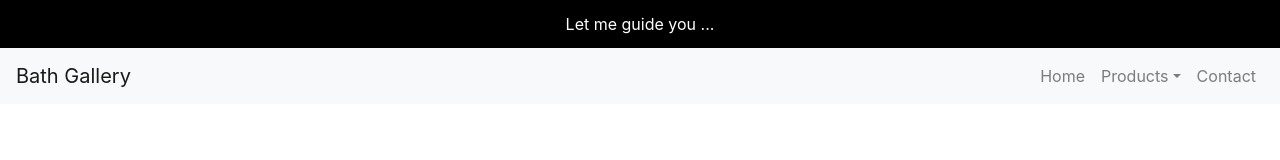
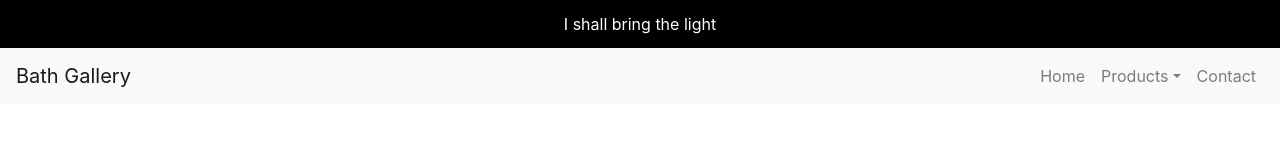
Before and after one commit to harjot85/BathGallery, a React (Create React App) app: page / in a window 1280 px wide. Shown: the top 160 px of the page. Built offline with nearby package versions, Linux system fonts and the light colour scheme.

Commit message:
Move Information bar to functions

```diff
--- a/src/App.js
+++ b/src/App.js
@@ -4,10 +4,12 @@ import Home from "./pages/home/home";
 import Products from "./pages/products/products";
 import Contact from "./pages/contact/contact";
 import { BrowserRouter as Router, Route } from "react-router-dom";
-
+import Navigation from "./components/navigationBar/navigationBar";
 
 function App() {
   return (
+    <>
+      <Navigation />
       <Router>
         <div className="App">
           <Route exact path="/" component={Home} />
@@ -15,6 +17,7 @@ function App() {
           <Route path="/contact" component={Contact} />
         </div>
       </Router>
+    </>
   );
 }
 
--- a/src/components/navigationBar/navigationBar.js
+++ b/src/components/navigationBar/navigationBar.js
@@ -12,6 +12,7 @@ import {
   DropdownMenu,
   DropdownItem
 } from "reactstrap";
+import {getInformationBar} from "../../utilities/functions";
 
 export default class Navigation extends React.Component {
   constructor(props) {
@@ -30,6 +31,7 @@ export default class Navigation extends React.Component {
   render() {
     return (
       <div>
+        {getInformationBar()}
         <Navbar color="light" light expand="md">
           <NavbarBrand href="/">Bath Gallery</NavbarBrand>
           <NavbarToggler onClick={this.toggle} />
--- a/src/components/sharedStyledComponents/index.js
+++ b/src/components/sharedStyledComponents/index.js
@@ -7,4 +7,5 @@ export const InformationBar = styled.div`
     color: white;
     vertical-align: middle;
     line-height: 3rem;
+    text-align: center;
 `;
--- a/src/pages/home/home.js
+++ b/src/pages/home/home.js
@@ -1,14 +1,11 @@
 import React, { Component } from "react";
-import { InformationBar } from "../../components/sharedStyledComponents/index";
-import Navigation from "../../components/navigationBar/navigationBar";
 
 class Home extends Component {
   state = {};
   render() {
     return (
       <>
-        <InformationBar>Let me guide you ...</InformationBar>
-        <Navigation/>
+
       </>
     );
   }
--- /dev/null
+++ b/src/utilities/functions.js
@@ -0,0 +1,8 @@
+import React from 'react';
+import { InformationBar } from "../components/sharedStyledComponents/index";
+
+export function getInformationBar(){
+    return (
+        <InformationBar>I shall bring the light</InformationBar>
+    )
+}
```
Lines whose indentation alone changed are shown as unchanged.
